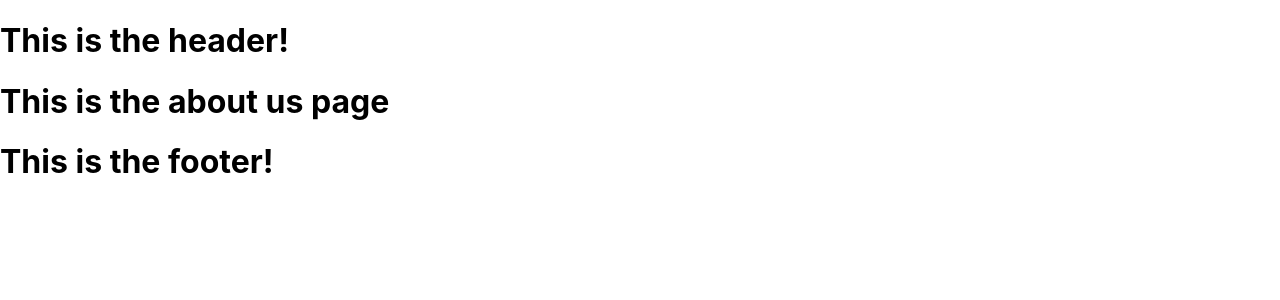
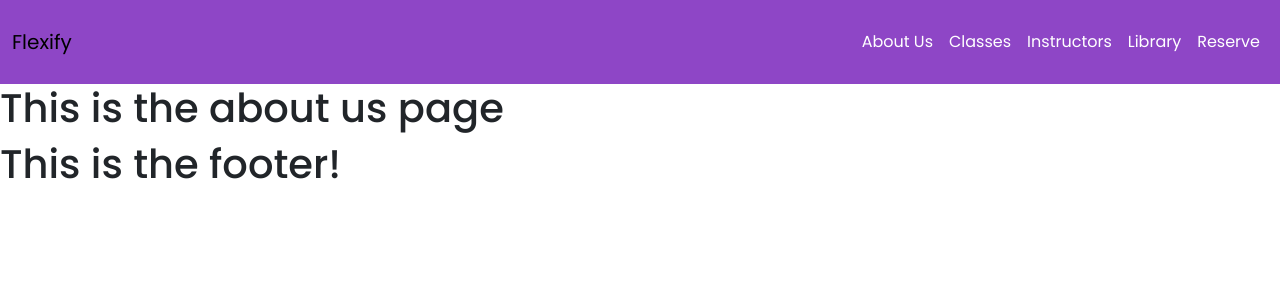
Before and after one commit to nahiyani/flexify, a React (Create React App) app in the folder flex/: page /aboutus in a window 1280 px wide. Shown: the top 300 px of the page. Built offline with nearby package versions, Linux system fonts and the light colour scheme.

Commit message:
added header

```diff
--- a/flex/public/index.html
+++ b/flex/public/index.html
@@ -24,7 +24,7 @@
       work correctly both with client-side routing and a non-root public URL.
       Learn how to configure a non-root public URL by running `npm run build`.
     -->
-    <title>React App</title>
+    <title>Flexify</title>
   </head>
   <body>
     <noscript>You need to enable JavaScript to run this app.</noscript>
--- /dev/null
+++ b/flex/src/components/Header.css
@@ -0,0 +1,50 @@
+@import url('https://fonts.googleapis.com/css2?family=Open+Sans:ital,wght@0,300..800;1,300..800&family=Poppins:ital,wght@0,100;0,200;0,300;0,400;0,500;0,600;0,700;0,800;0,900&display=swap');
+
+body {
+    font-family: 'Poppins', sans-serif;
+}
+
+.main-nav {
+    background-color: #8E46C6;
+    padding: 22px 0;
+}
+
+.brand, .nav-link-custom {
+    color: white !important;
+    transition: color 0.3s ease-in-out;
+}
+
+.brand {
+    position: relative;
+    padding-left: 20px;
+    font-weight: 600;
+}
+
+.nav-list .nav-item .nav-link-custom {
+    margin-right: 20px;
+    position: relative;
+    padding: 0 0.5rem;
+    transition: color 0.5s ease-in-out;
+    font-weight: 500;
+}
+
+.nav-list .nav-item .nav-link-custom::after {
+    content: '';
+    display: block;
+    width: 0;
+    height: 2px;
+    background: white;
+    position: absolute;
+    bottom: 0;
+    left: 0;
+    transition: width 0.3s ease-in-out;
+}
+
+.nav-list .nav-item .nav-link-custom:hover {
+    color: lightpink !important;
+    text-decoration: none;
+}
+
+.nav-list .nav-item .nav-link-custom:hover::after {
+    width: 100%;
+}
--- a/flex/src/components/Header.js
+++ b/flex/src/components/Header.js
@@ -1,7 +1,27 @@
-export default function Header() {
-    return(
-        <div>
-            <h1>This is the header!</h1>
-        </div>
-    );
-}
+import React from 'react';
+import { Navbar, Nav, Container } from 'react-bootstrap';
+import { Link } from 'react-router-dom';
+import 'bootstrap/dist/css/bootstrap.min.css';
+import './Header.css';
+
+const Header = () => {
+  return (
+    <Navbar className="main-nav navbar navbar-expand-lg" expand="lg">
+      <Container fluid>
+        <Navbar.Brand as={Link} to="/">Flexify</Navbar.Brand>
+        <Navbar.Toggle aria-controls="navbarNav" />
+        <Navbar.Collapse id="navbarNav">
+          <Nav className="ms-auto nav-list">
+            <Nav.Link as={Link} to="/aboutus" className="nav-link-custom">About Us</Nav.Link>
+            <Nav.Link as={Link} to="/classes" className="nav-link-custom">Classes</Nav.Link>
+            <Nav.Link as={Link} to="/instructors" className="nav-link-custom">Instructors</Nav.Link>
+            <Nav.Link as={Link} to="/library" className="nav-link-custom">Library</Nav.Link>
+            <Nav.Link as={Link} to="/reserve" className="nav-link-custom">Reserve</Nav.Link>
+          </Nav>
+        </Navbar.Collapse>
+      </Container>
+    </Navbar>
+  );
+};
+
+export default Header;
```
